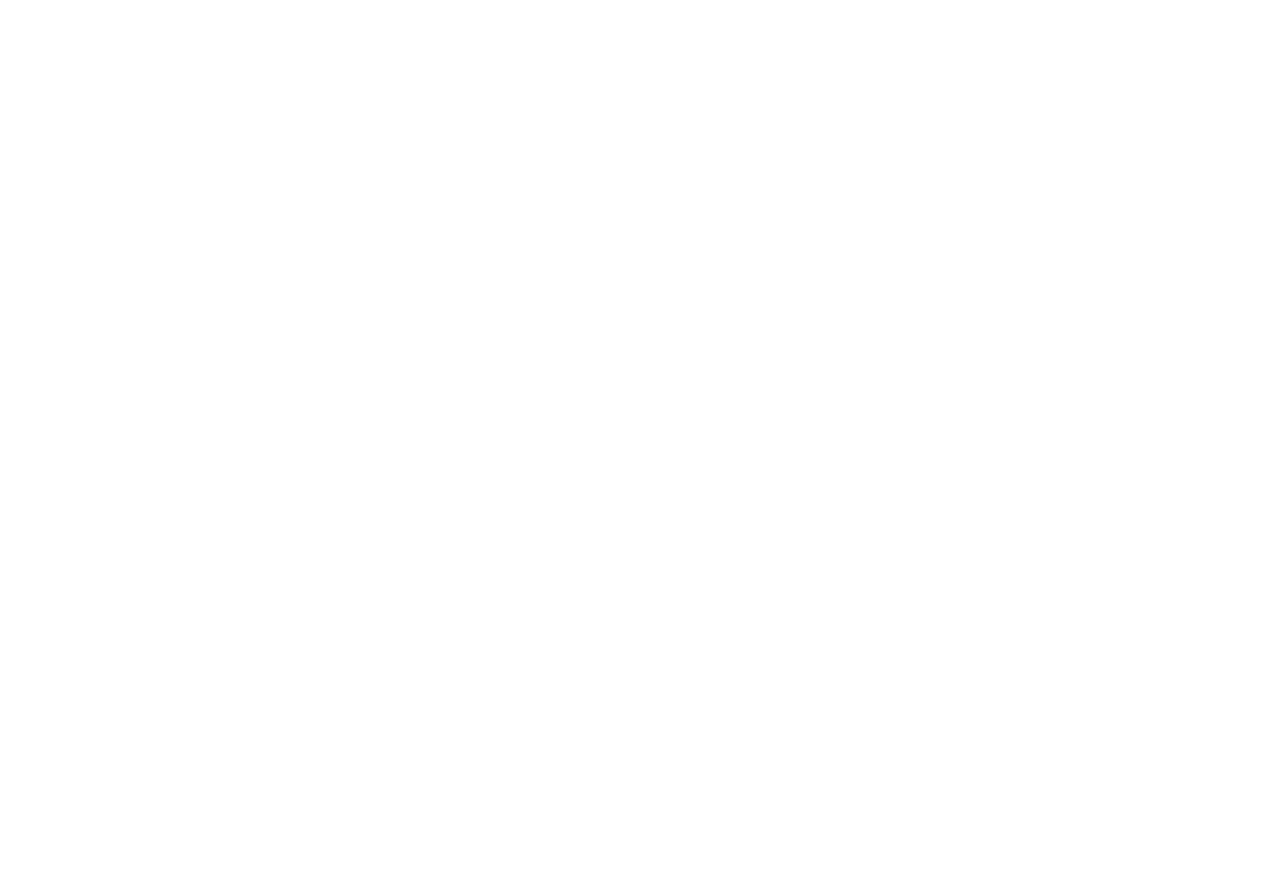
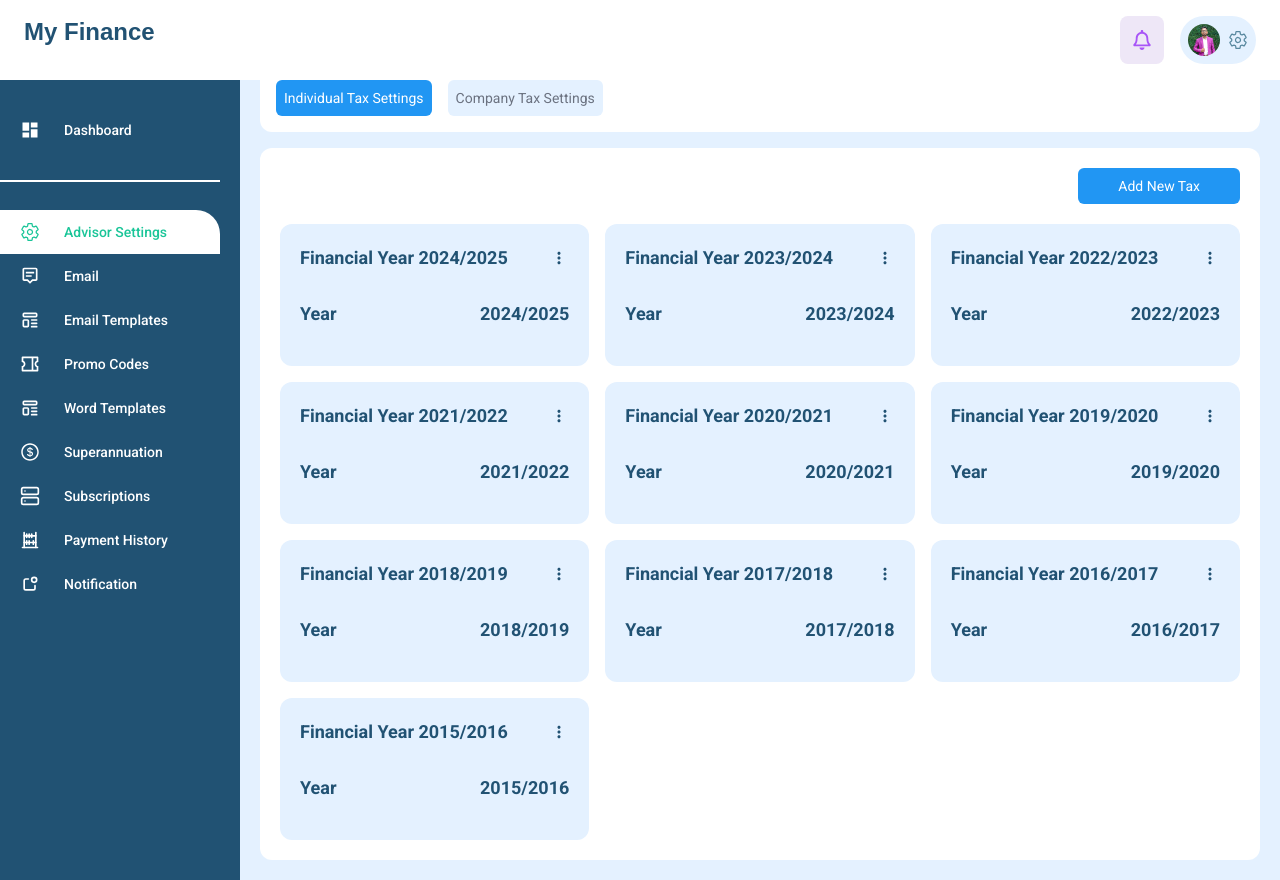
Before and after one commit to Ravisadilanka/My_Finance, a React (Vite) app: page /advisor-settings in a window 1280 px wide. Before the commit this address had no page. Before the commit the page ends 800 px from the top, so only its background shows below. Built offline with nearby package versions, Linux system fonts and the light colour scheme; a web font is replaced by a local one.

Commit message:
Completed AdvisorSetting page

```diff
--- a/src/App.jsx
+++ b/src/App.jsx
@@ -1,11 +1,13 @@
 import { Route, Routes, BrowserRouter } from "react-router-dom";
 import Home from "./pages/Home";
+import AdvisorSettings from "./pages/AdvisorSettings";
 function App() {
 
   return (
     <BrowserRouter>
       <Routes>
         <Route path="/" element={<Home />}></Route>
+        <Route path="/advisor-settings" element={<AdvisorSettings />}></Route>
       </Routes>
     </BrowserRouter>
   );
--- a/src/components/Sidemenu.jsx
+++ b/src/components/Sidemenu.jsx
@@ -1,4 +1,4 @@
-import React, { useState } from "react";
+import React, { useState, useEffect } from "react";
 import { MdDashboard } from "react-icons/md";
 import { IoSettingsOutline } from "react-icons/io5";
 import { BiMessageAltDetail } from "react-icons/bi";
@@ -8,10 +8,52 @@
 import { FiServer } from "react-icons/fi";
 import { TbAbacus } from "react-icons/tb";
 import { TbNotification } from "react-icons/tb";
-import { useNavigate } from "react-router-dom";
+import { useNavigate, useLocation } from "react-router-dom";
 
 const Sidemenu = () => {
-  const [select, setSelect] = useState("dashboard");
+  const location = useLocation();
+  const [select, setSelect] = useState("");
+
+  useEffect(() => {
+    const path = location.pathname;
+
+    switch (path) {
+      case "/":
+        setSelect("dashboard");
+        break;
+      case "/advisor-settings":
+        setSelect("advisorSettings");
+        break;
+      case "/email":
+        setSelect("email");
+        break;
+      case "/email-templates":
+        setSelect("emailTemplates");
+        break;
+      case "/promo-codes":
+        setSelect("promoCodes");
+        break;
+      case "/word-templates":
+        setSelect("wordTemplates");
+        break;
+      case "/superannuation":
+        setSelect("superannuation");
+        break;
+      case "/subscriptions":
+        setSelect("subscriptions");
+        break;
+      case "/payment-history":
+        setSelect("paymentHistory");
+        break;
+      case "/notification":
+        setSelect("notification");
+        break;
+      default:
+        setSelect("");
+        break;
+    }
+  }, [location]);
+
   const navigate = useNavigate();
 
   const handleItemClick = (path, item) => {
@@ -22,11 +64,15 @@
   return (
     <div className="h-screen w-60 flex-col pr-5 bg-darkBlue">
       <div className="flex align-middle border-b-2 border-white items-center py-7 ">
-        <div className={`w-56 flex gap-6 px-5 py-3 cursor-pointer rounded-tr-3xl ${select === "dashboard" ? "text-lightGreen bg-white" : "text-white"}`} onClick={() => handleItemClick("/", "dashboard")}>
-        <MdDashboard className="text-xl" />
-        <p className="text-sm font-medium">Dashboard</p>
+        <div
+          className={`w-56 flex gap-6 px-5 py-3 cursor-pointer rounded-tr-3xl ${
+            select === "dashboard" ? "text-lightGreen bg-white" : "text-white"
+          }`}
+          onClick={() => handleItemClick("/", "dashboard")}
+        >
+          <MdDashboard className="text-xl" />
+          <p className="text-sm font-medium">Dashboard</p>
         </div>
-
       </div>
       <div className="py-7">
         <ul>
@@ -34,7 +80,7 @@
             className={`px-5 flex gap-6 py-3 cursor-pointer items-center rounded-tr-3xl ${
               select === "advisorSettings" ? "text-lightGreen bg-white" : "text-white"
             }`}
-            onClick={() => handleItemClick("/", "advisorSettings")}
+            onClick={() => handleItemClick("/advisor-settings", "advisorSettings")}
           >
             <IoSettingsOutline className="text-xl" />
             <p className="text-sm font-medium">Advisor Settings</p>
@@ -43,7 +89,7 @@
             className={`px-5 flex gap-6 py-3 cursor-pointer items-center rounded-tr-3xl ${
               select === "email" ? "text-lightGreen bg-white" : "text-white"
             }`}
-            onClick={() => handleItemClick("/", "email")}
+            onClick={() => handleItemClick("/email", "email")}
           >
             <BiMessageAltDetail className="text-xl" />
             <p className="text-sm font-medium">Email</p>
@@ -54,7 +100,7 @@
             }`}
             onClick={() => handleItemClick("/email-templates", "emailTemplates")}
           >
-            <BiMessageAltDetail className="text-xl" />
+            <TbTemplate className="text-xl" />
             <p className="text-sm font-medium">Email Templates</p>
           </li>
           <li
--- /dev/null
+++ b/src/pages/AdvisorSettings.jsx
@@ -0,0 +1,55 @@
+import React from "react";
+import Header from "../components/Header";
+import Sidemenu from "../components/Sidemenu";
+import { IoMdMore } from "react-icons/io";
+
+const AdvisorSettings = () => {
+  const financialDatas = [
+    { id: 1, Year: "2024/2025" },
+    { id: 2, Year: "2023/2024" },
+    { id: 3, Year: "2022/2023" },
+    { id: 4, Year: "2021/2022" },
+    { id: 5, Year: "2020/2021" },
+    { id: 6, Year: "2019/2020" },
+    { id: 7, Year: "2018/2019" },
+    { id: 8, Year: "2017/2018" },
+    { id: 9, Year: "2016/2017" },
+    { id: 10, Year: "2015/2016" },
+  ];
+
+  return (
+    <div className="flex flex-col">
+      <Header />
+      <div className="flex">
+        <Sidemenu />
+        <div className="flex flex-col px-5 pb-5 bg-lightBlue w-full gap-4">
+          <div className="bg-white flex text-sm gap-4 pl-4 pb-4 pr-4 rounded-bl-xl rounded-br-xl">
+            <button className="bg-buttonBlue text-white p-2 rounded-md">Individual Tax Settings</button>
+            <button className="bg-lightBlue text-gray-500 p-2 rounded-md">Company Tax Settings</button>
+          </div>
+          <div className="flex flex-col h-full bg-white rounded-xl p-5 gap-5">
+            <div className="flex justify-end">
+              <button className="bg-buttonBlue text-white py-2 text-sm rounded-md px-10">Add New Tax</button>
+            </div>
+            <div className="grid grid-cols-3 gap-4 w-full h-full">
+              {financialDatas.map((financialData) => (
+                <div key={financialData.id} className="flex flex-col bg-lightBlue text-darkBlue rounded-xl p-5 gap-7">
+                  <div className="flex justify-between items-center">
+                    <h2 className="font-bold text-lg">Financial Year {financialData.Year}</h2>
+                    <IoMdMore className="w-5 h-5" />
+                  </div>
+                  <div className="flex justify-between items-center">
+                    <h2 className="font-bold text-lg">Year</h2>
+                    <h2 className="font-bold text-lg">{financialData.Year}</h2>
+                  </div>
+                </div>
+              ))}
+            </div>
+          </div>
+        </div>
+      </div>
+    </div>
+  );
+};
+
+export default AdvisorSettings;
--- a/tailwind.config.js
+++ b/tailwind.config.js
@@ -16,6 +16,7 @@
         lightBlue: '#E4F1FF',
         lightPurple: "#EEE7F7",
         lightGreen: "#1AC598",
+        buttonBlue: "#2196F3",
       },
     },
   },
```
